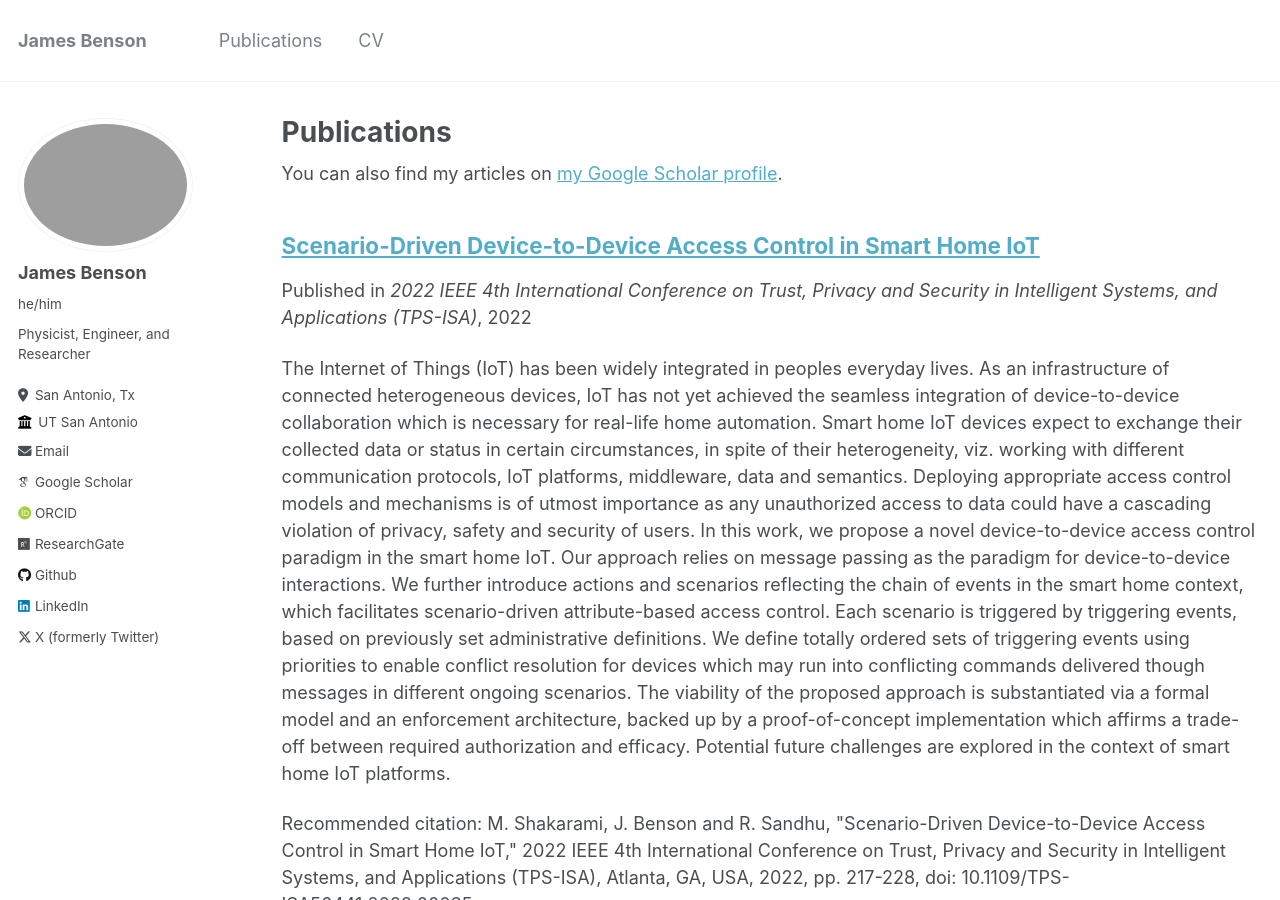
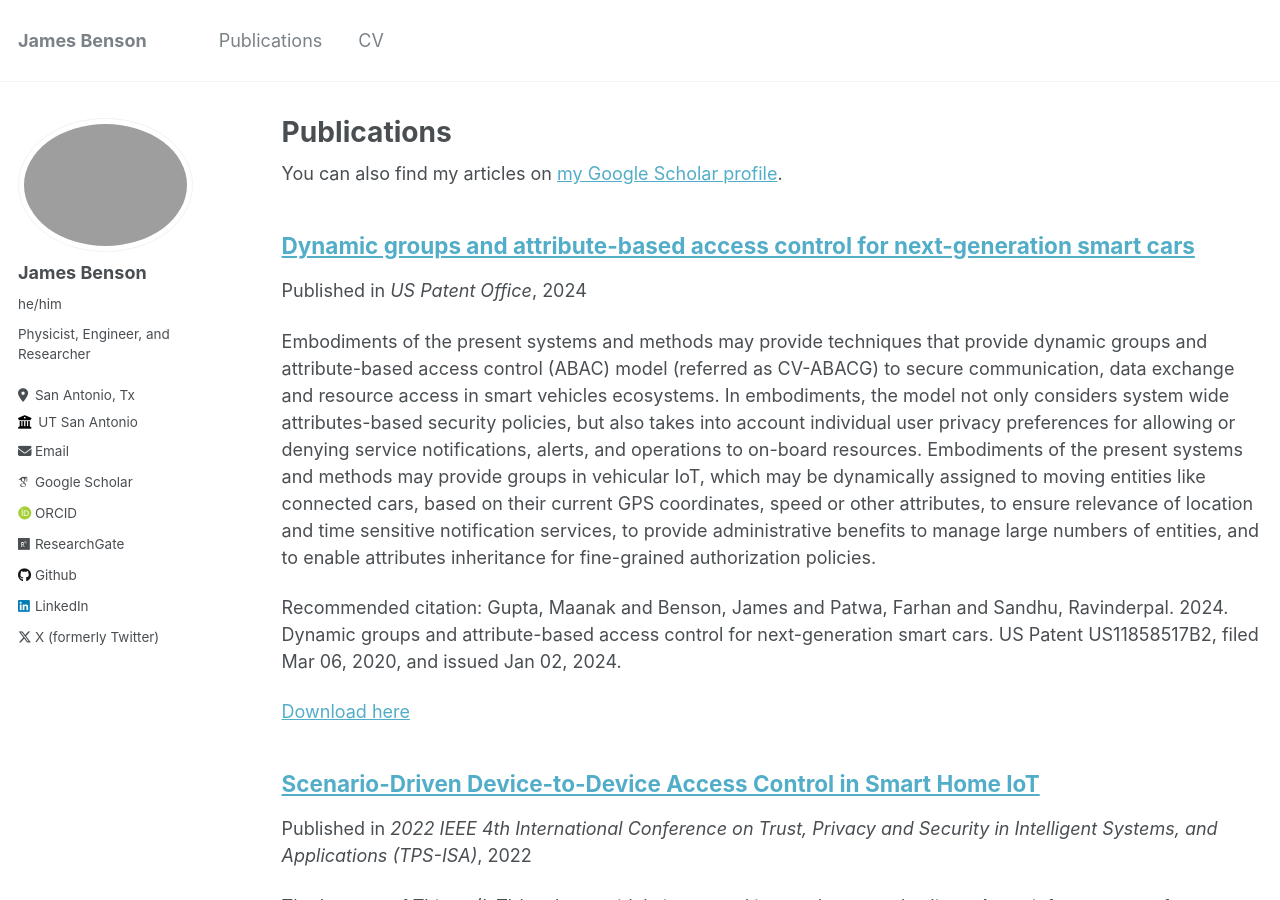
Before and after one commit to JamesOBenson/JamesOBenson, a Jekyll site: the page built from _pages/publications.md, in a window 1280 px wide and 900 px high. Built offline with Jekyll 4.4.1, drawn with Linux system fonts in a browser that asks for light colours; some web fonts are replaced.

Commit message:
update text

```diff
--- /dev/null
+++ b/_publications/2024-01-02-Patent.md
@@ -0,0 +1,10 @@
+---
+title: "Dynamic groups and attribute-based access control for next-generation smart cars"
+collection: publications
+permalink: /files/2024-01-02-Patent
+excerpt: 'Embodiments of the present systems and methods may provide techniques that provide dynamic groups and attribute-based access control (ABAC) model (referred as CV-ABACG) to secure communication, data exchange and resource access in smart vehicles ecosystems. In embodiments, the model not only considers system wide attributes-based security policies, but also takes into account individual user privacy preferences for allowing or denying service notifications, alerts, and operations to on-board resources. Embodiments of the present systems and methods may provide groups in vehicular IoT, which may be dynamically assigned to moving entities like connected cars, based on their current GPS coordinates, speed or other attributes, to ensure relevance of location and time sensitive notification services, to provide administrative benefits to manage large numbers of entities, and to enable attributes inheritance for fine-grained authorization policies.'
+date: 2024-01-02
+venue: 'US Patent Office'
+paperurl: 'https://jamesobenson.github.io/files/2024-01-02-Patent.pdf'
+citation: 'Gupta, Maanak and Benson, James and Patwa, Farhan and Sandhu, Ravinderpal. 2024. Dynamic groups and attribute-based access control for next-generation smart cars. US Patent US11858517B2, filed Mar 06, 2020, and issued Jan 02, 2024.'
+---
```
Also changed, not shown: _pages/cv.md (+1 -1 lines), 1 other file.
